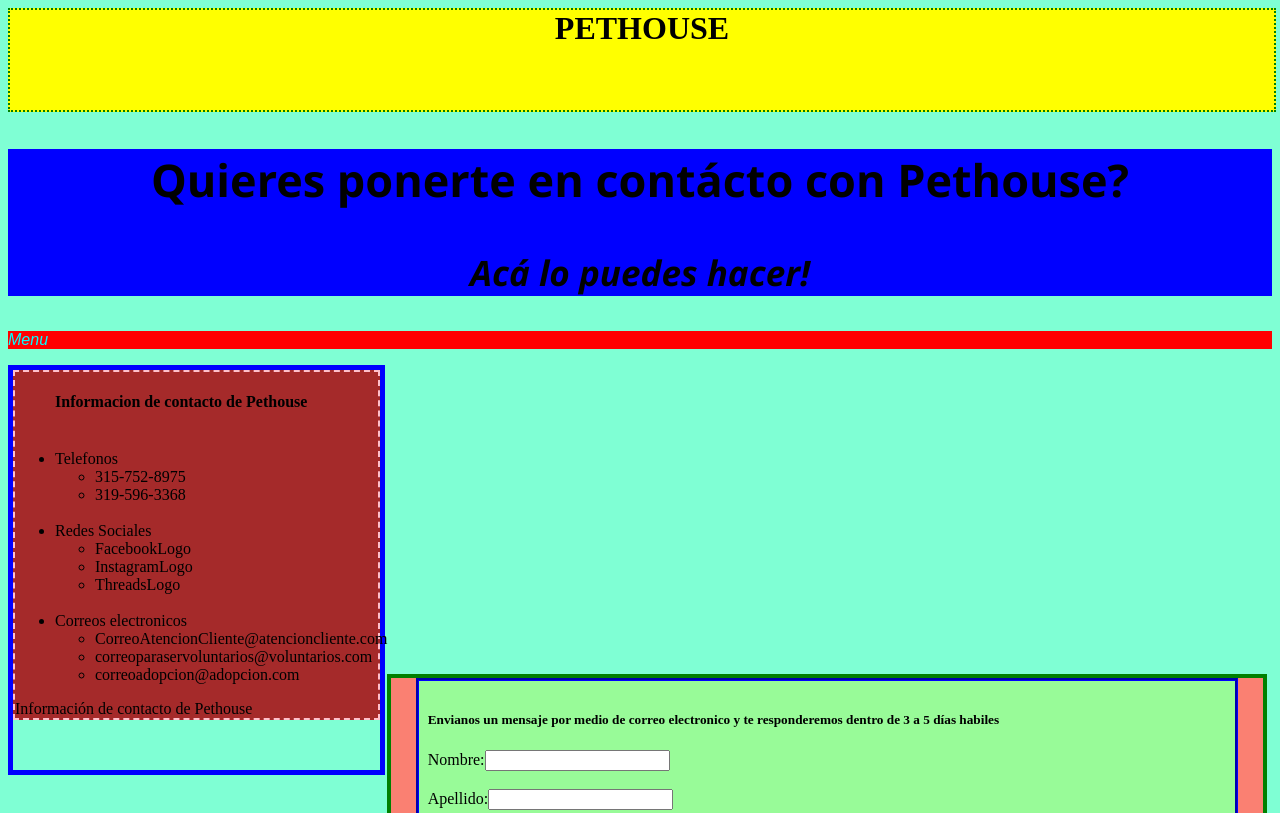
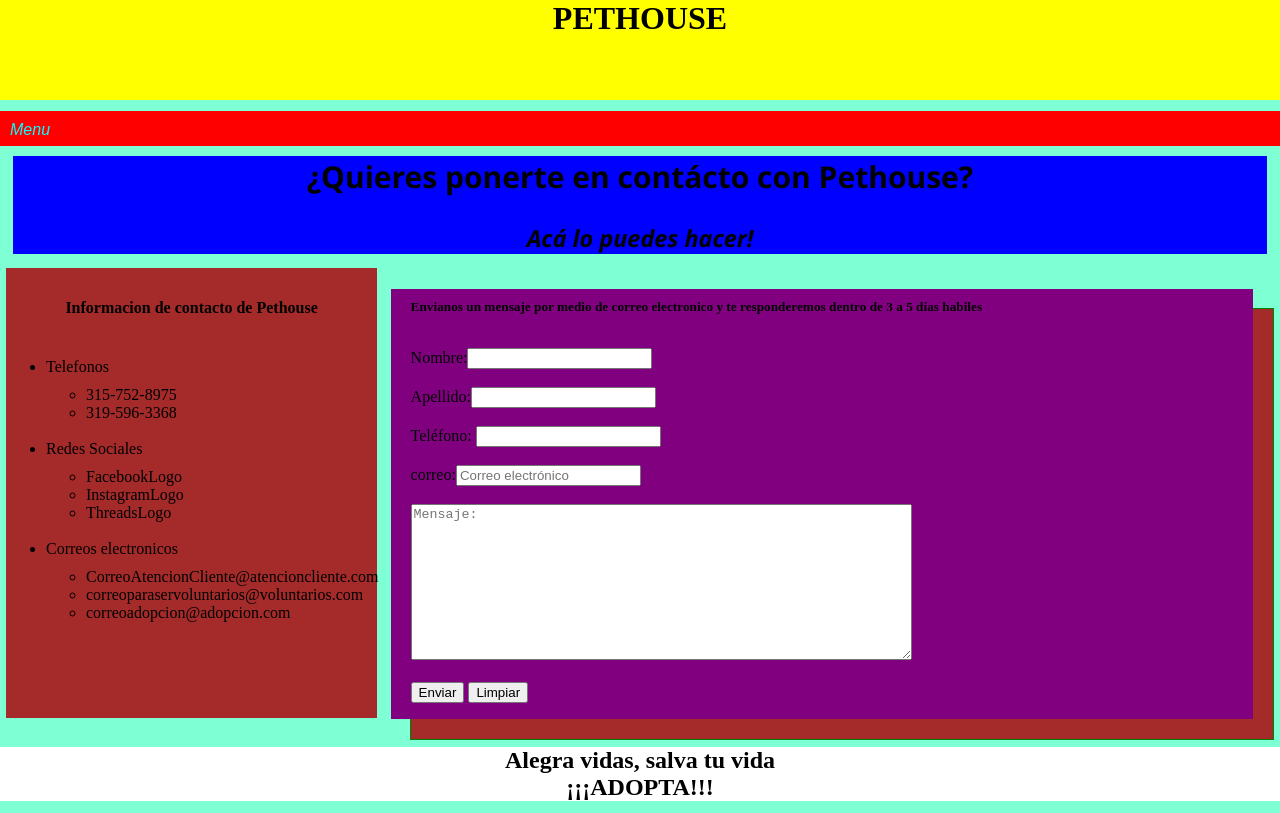
Before and after one commit to erickbg08/Mi-primer-proyecto, a plain HTML site: page finalcode/contactenos.html in a window 1280 px wide. Shown: the top 813 px of the page. Drawn offline with Linux system fonts and the light colour scheme.

Commit message:
sheetbodydone

```diff
--- a/finalcode/contactenos.html
+++ b/finalcode/contactenos.html
@@ -9,15 +9,17 @@
 </head>
 <body>
     <div><h1>PETHOUSE</h1></div>
+    <nav><p class="menu">Menu</p></nav>
     <header>
-        <h2>Quieres ponerte en contácto con Pethouse?</h2>
+        <h2>¿Quieres ponerte en contácto con Pethouse?</h2>
         <h3><em>Acá lo puedes hacer!</em><h3>
-        </header>
-    <nav><p class="menu">Menu</p></nav>
+    </header>
+
     <aside>
         <section class="contacto">
             <div>
-                <ul><h4>Informacion de contacto de Pethouse</h4><br>
+                <h4>Informacion de contacto de Pethouse</h4>
+                <ul>
                     <li>Telefonos</li>
                     <div><ul>
                         <li>315-752-8975</li>
@@ -38,27 +40,28 @@
                     </ul></div>
                 </ul>
             </div>
-            <!--voy a hacer una tabla para ver que tal queda la informacion de contacto en tabla-->
+            <!--voy a hacer una tabla para ver que tal queda la informacion de contacto en tabla
             <table>
                 <thead>Información de contacto de Pethouse</thead>
-            </table>
+            </table>-->
         </section>
     </aside>
     <main>
-
         <section class="contactoCorreo"><h5>Envianos un mensaje por medio de correo electronico y te responderemos dentro de 3 a 5 días habiles</h5>
             <form>
               <label>Nombre:</label><input type="text" id="nombre" /><br /><br>
               <label>Apellido:<input type="text" id="apellido"/></label><br /><br>
               <label>Teléfono: <input type="tel" id="telefono"/></label><br /><br>
               <label>correo:<input type="email" placeholder="Correo electrónico" id="email"/></label><br /><br>
-              <textarea cols="40" rows="10" placeholder="Mensaje:" id="comentario"></textarea><br /><br>
+              <textarea cols="60" rows="10" placeholder="Mensaje:" id="comentario"></textarea><br /><br>
               <input type="submit" value="Enviar" id="botonEnviar" />
               <input type="reset" value="Limpiar" />
             </form>
             <script src="form.js"></script></section>
     </main>
-    <footer>Aca vamos a poner varias cositas que pensare para el pie de pagina</footer>
+    <footer>
+        <h2 class="pie">Alegra vidas, salva tu vida <br> <strong>¡¡¡ADOPTA!!!</strong></h2>
+    </footer>
 
     </body>
 </html>
--- a/finalcode/estilos.css
+++ b/finalcode/estilos.css
@@ -1,96 +1,108 @@
 /*Fondo de la página*/
 body{
+    margin: 0;
     background-color: aquamarine;
 
 }
 
 /*TituloPethouse*/
-h1 {margin: 0%;
-    border: 1px;
-    border-color: green;
-    border-style: dotted;
+h1 {margin-top: -10px;
     background-color: yellow;
-    border-width: 2px;
     width: 100%;
     height: 100px;
     text-align: center;
     }
-/*Ponte en contácto. Acá lo puedes hacer*/
-header {
-border-color: purple;
-border-style: solid;
-border: 1px;
-text-align: center;
-justify-content: center;
-font-family: 'Segoe UI', Tahoma, Geneva, Verdana, sans-serif;
-font-size: 30px;
-font-weight: 22%;
-width: 100%;
-height: 100%;
-background-color: blue;
 
-}
 /*Menu*/
 nav{
-    border: 20px;
-    border-color: green;
     width: 100%;
-    height: 400%;
+    height: 35px;
     background-color: red;
-    margin-top: 0px;}
+    margin-top: -10px;
+    margin-bottom: 40px;}
 .menu{
     font-family: Arial, Helvetica, sans-serif;
     font-size: medium;
     font-style: italic;
+    text-align: justify;
     color: aqua;
-}
+    padding: 10px;
+    }
+
+    /*Ponte en contácto. Acá lo puedes hacer*/
+header {
+    text-align: center;
+    justify-content: center;
+    font-family: 'Segoe UI', Tahoma, Geneva, Verdana, sans-serif;
+    font-size: 20px;
+    font-weight: 22%;
+    width: 98%;
+    height: 70%;
+    background-color: blue;
+    margin-top: -30px;
+    margin-left: 1%;
+    }
 
 
 /*Informacion de contacto*/
 aside{
-    border: 5px;
-    border-color: blue;
-    border-style: solid;
+    background-color: purple;
     width: 29%;
-    height: 400px;
+    height: 450px;
+    margin-left: 6px;
+    margin-top: -10px;
+    }
+.contacto{
+    background-color: brown;
+    height: 100%;
+    width: 100%;
+    }
+div{
+    text-align: justify;
+    font-family: 'Times New Roman', Times, serif;
+    padding-top: 10px;
+    }
 
-}
-.contacto{
-    border: 2px;
-    border-color: pink;
-    border-style: dashed;
-    background-color: brown;
+h4{
+    text-align: center;
+    padding-bottom: 20px;
 }
 
-
+/*Correo Electronico y Formulario*/
 main{
-    border: 4px;
+    border: 1px;
     border-color: green;
     border-style: solid;
-    background-color: salmon;
-    width: 65%;
-    padding: 2% 2% 2% 2%;
-    margin: -8% 0 0 30%;
+    background-color: brown;
+    width: 67.4%;
+    height: 430px;
+    margin-top: -32%;
+    margin-left: 32%;
+    margin-bottom: -1%;
+
 
 
 }
 .contactoCorreo{
-    border: 3px;
-    border-color: blue;
-    border-style: groove;
-    background-color: palegreen;
-    box-sizing: border-box;
-    padding: 1% 1% 2% 1%;
-    margin: -3% 0 0 0%;
+    background-color: purple;
+    width: 100%;
+    height: 100%;
+    margin-top: -41.9px;
+    margin-left: -20px;
+    text-align: justify;
     }
-
+h5, form{
+    padding-left: 20px;
+    padding-top: 10px;
+}
 
 /*Pie de pagina*/
 footer{
+    margin-bottom: -20px;
     width: 100%;
     height: 100%;
     background-color: white;
-    border: 4px;
-    border-style: dashed;
-    border-color: black;
+    }
+.pie{
+    text-align: center;
 }
```
